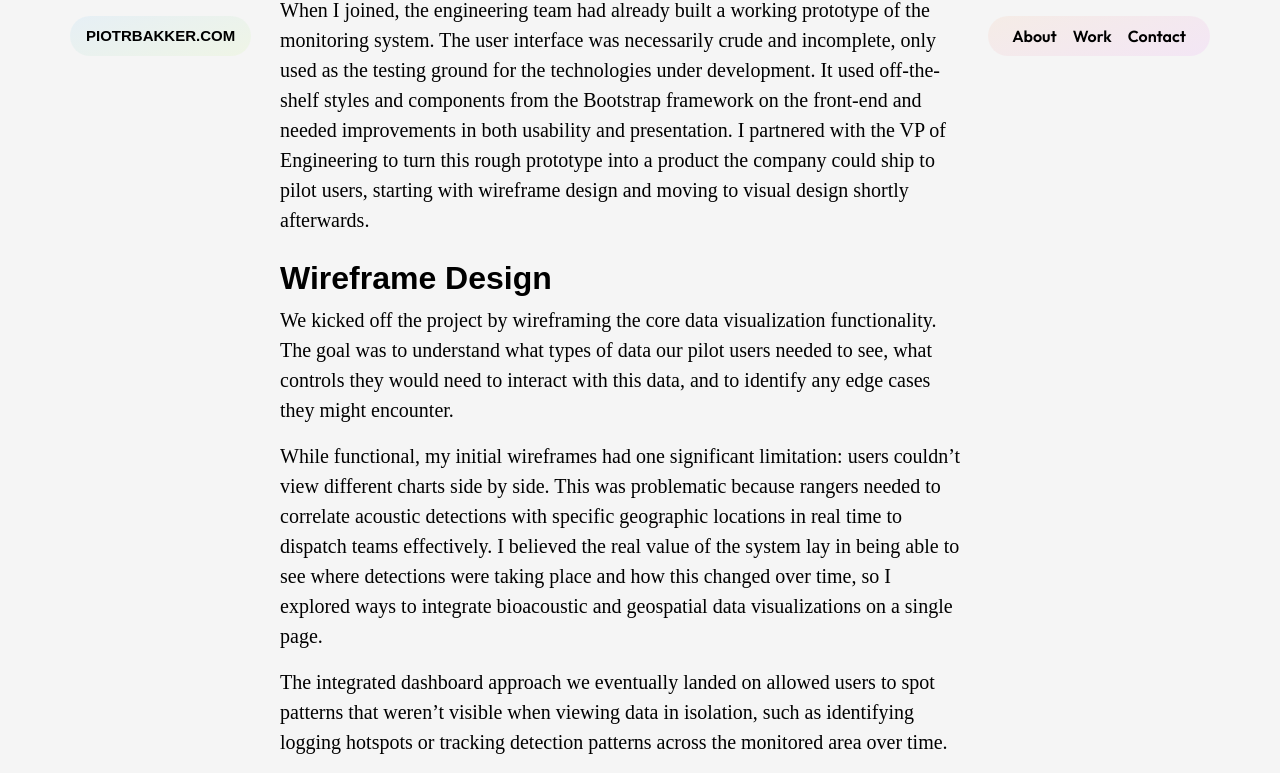
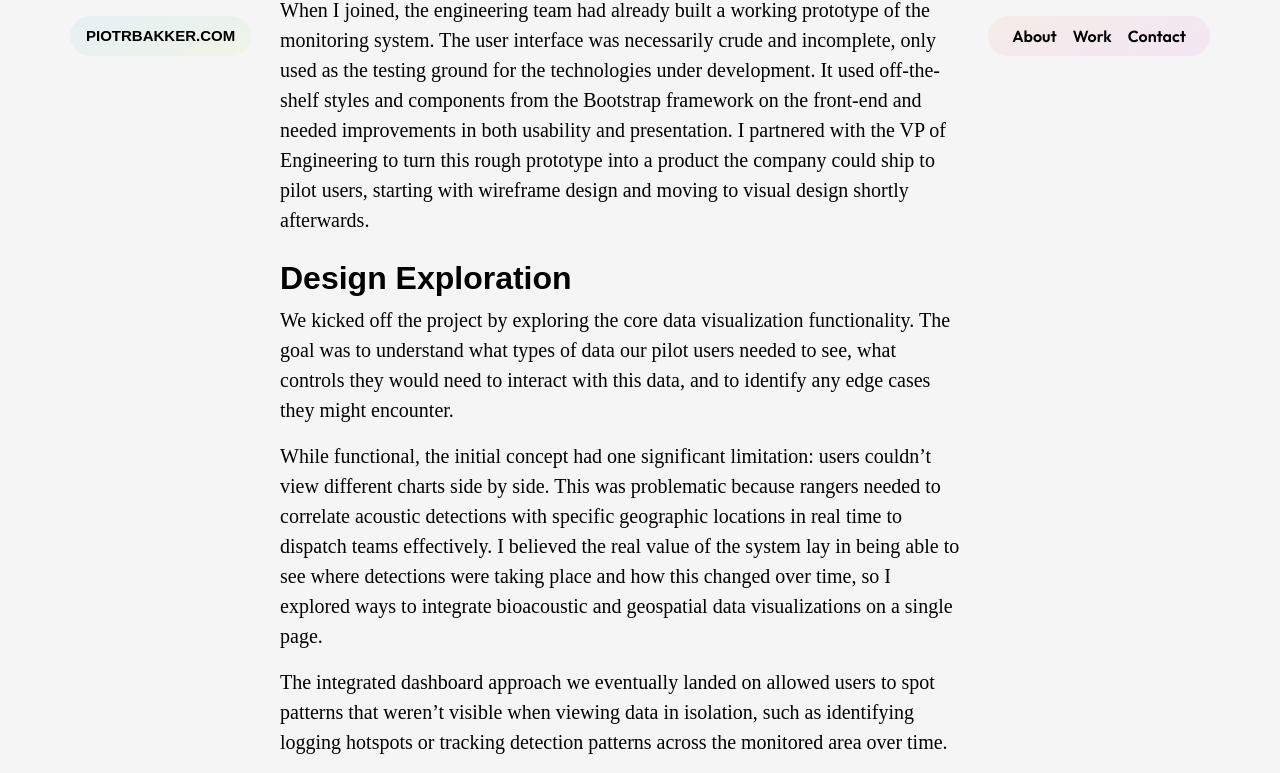
Before and after one commit to piotrbakker/piotrbakker.com, a Jekyll site: the page built from work/rfcx.html, in a window 1280 px wide and 900 px high, scrolled down 885 px, cut to the strip 0-773 px from the top of the window. Built offline with Jekyll 4.4.1, drawn with Linux system fonts in a browser that asks for light colours; some web fonts are replaced.

Commit message:
Adjust section heading and wording.

```diff
--- a/work/rfcx.html
+++ b/work/rfcx.html
@@ -20,9 +20,9 @@ keywords: "Design Systems, User Interface Design, Web Design"
         <p class="fs-5 text-style-primary text-serif">In 2016 I was introduced to Topher White, the founder of RFCx.org. By that time, Topher’s <a href="https://www.ted.com/talks/topher_white_what_can_save_the_rainforest_your_used_cell_phone" class="text-link text-link-primary" target="_blank">Ted Talk</a> had already gone viral, and his non-profit was racing to deliver on the promise it had been founded on: the ability to reuse old cellphones as surveillance devices protecting rainforests around the world. The key part of that promise was not only the ability to detect illegal activity, such as logging or poaching, but also to provide local communities with the tools to act on this information in real-time. I joined the team in August 2016 as a volunteer but soon after transitioned to a contractor role as the fledgling startup acquired more funding.</p>
         <h2 class="mt-4 fw-bold text-style-primary text-sans-serif">Design Process</h2>
         <p class="fs-5 text-style-primary text-serif">When I joined, the engineering team had already built a working prototype of the  monitoring system. The user interface was necessarily crude and incomplete, only used as the testing ground for the technologies under development. It used off-the-shelf styles and components from the Bootstrap framework on the front-end and needed improvements in both usability and presentation. I partnered with the VP of Engineering to turn this rough prototype into a product the company could ship to pilot users, starting with wireframe design and moving to visual design shortly afterwards.</p>
-        <h2 class="mt-4 fw-bold text-style-primary text-sans-serif">Wireframe Design</h2>
-        <p class="fs-5 text-style-primary text-serif">We kicked off the project by wireframing the core data visualization functionality. The goal was to understand what types of data our pilot users needed to see, what controls they would need to interact with this data, and to identify any edge cases they might encounter.</p>
-        <p class="fs-5 text-style-primary text-serif">While functional, my initial wireframes had one significant limitation: users couldn’t view different charts side by side. This was problematic because rangers needed to correlate acoustic detections with specific geographic locations in real time to dispatch teams effectively. I believed the real value of the system lay in being able to see where detections were taking place and how this changed over time, so I explored ways to integrate bioacoustic and geospatial data visualizations on a single page.</p>
+        <h2 class="mt-4 fw-bold text-style-primary text-sans-serif">Design Exploration</h2>
+        <p class="fs-5 text-style-primary text-serif">We kicked off the project by exploring the core data visualization functionality. The goal was to understand what types of data our pilot users needed to see, what controls they would need to interact with this data, and to identify any edge cases they might encounter.</p>
+        <p class="fs-5 text-style-primary text-serif">While functional, the initial concept had one significant limitation: users couldn’t view different charts side by side. This was problematic because rangers needed to correlate acoustic detections with specific geographic locations in real time to dispatch teams effectively. I believed the real value of the system lay in being able to see where detections were taking place and how this changed over time, so I explored ways to integrate bioacoustic and geospatial data visualizations on a single page.</p>
         <p class="fs-5 text-style-primary text-serif">The integrated dashboard approach we eventually landed on allowed users to spot patterns that weren’t visible when viewing data in isolation, such as identifying logging hotspots or tracking detection patterns across the monitored area over time.</p>
       </div>
     </div>
```
